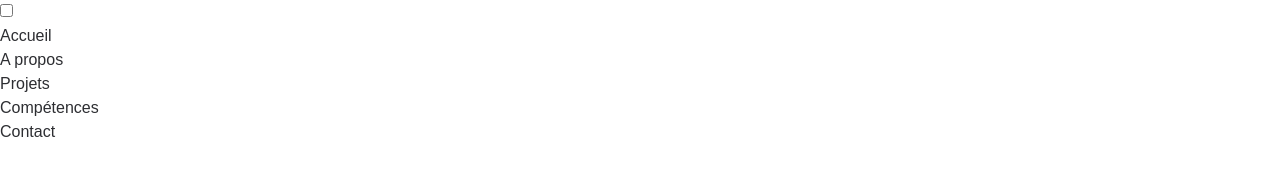
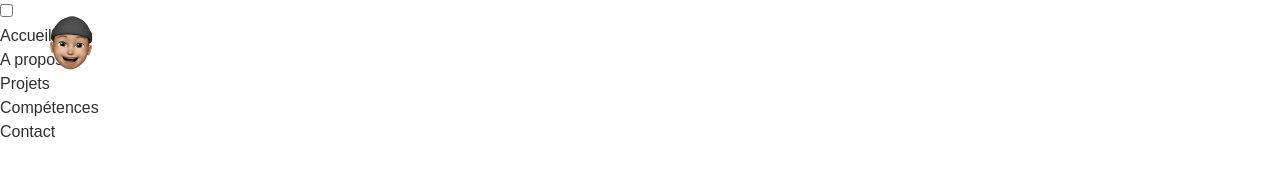
Before and after one commit to Yoni-Deserbaix/Portfolio-V2, a Next.js app: page / in a window 1280 px wide. Shown: the top 194 px of the page. Built offline with nearby package versions, Linux system fonts and the light colour scheme.

Commit message:
udpate memoji style

```diff
--- a/src/app/components/Header.tsx
+++ b/src/app/components/Header.tsx
@@ -1,6 +1,7 @@
 "use client"
 import { useState } from "react";
-// import memojiHeader from '../../assets/memoji-header.png';
+import Image from "next/image";
+import memojiHeader from '../assets/memoji-header.png';
 
 type NavbarState = {
   left: string;
@@ -25,10 +26,11 @@ function Header() {
   };
 
   return (
-    <nav className="navbar">
+    // navbar
+    <nav className="bg-[#fff] shadow-[0 0 10px rgba(0, 0, 0, 0.1)] fixed w-full z-[1] left-0 top-0">
       <a href="#home">
         <strong className="logo">
-          {/* <img src={memojiHeader.src} alt="" /> */}
+          <Image src={memojiHeader.src} alt="memoji" width={500} height={500} className="absolute w-20 transition-all duration-[0.3s] mx-[30px] my-[5px] hover:scale-105"/>
         </strong>
       </a>
       <input type="checkbox" id="check" onChange={handleClick} />
```
